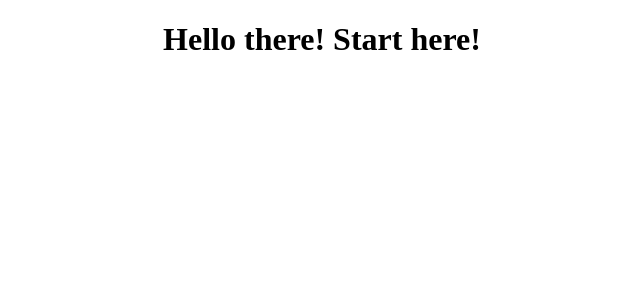
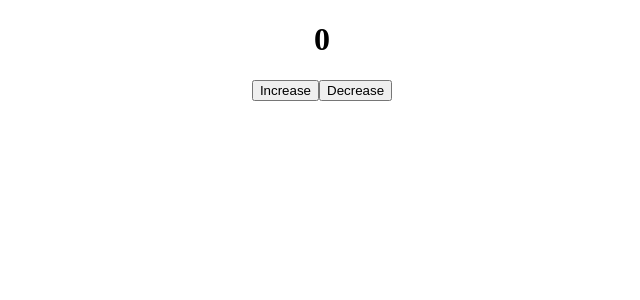
Before and after one commit to SilasFas/React-studies-1, a React (Create React App) app: page / in a window 1280 px wide. Shown: the top 300 px of the page, without its empty margins (318-958 px from the left). Built offline with nearby package versions, Linux system fonts and the light colour scheme.

Commit message:
'useState1'

```diff
--- a/src/App.js
+++ b/src/App.js
@@ -1,9 +1,23 @@
 import './App.css';
+import { useState } from "react";
 
 function App() {
+
+  const [age, setAge] = useState(0)
+
+  const increaseAge = () => {
+    setAge(age + 1)
+    console.log(age)
+  }
+  const decrease = () => {
+    setAge(age - 1)
+  }
+
   return (
     <div className="App">
-      <h1>Hello there! Start here!</h1>
+      <h1>{age}</h1>
+      <button onClick={increaseAge}>Increase</button>
+      <button onClick={decrease}>Decrease</button>
     </div>
   );
 }
```
